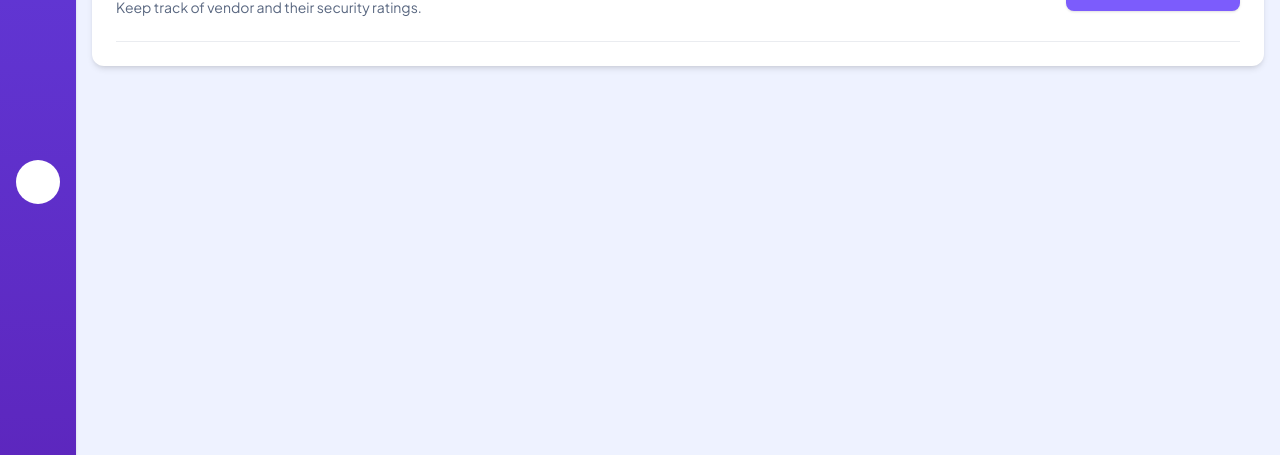
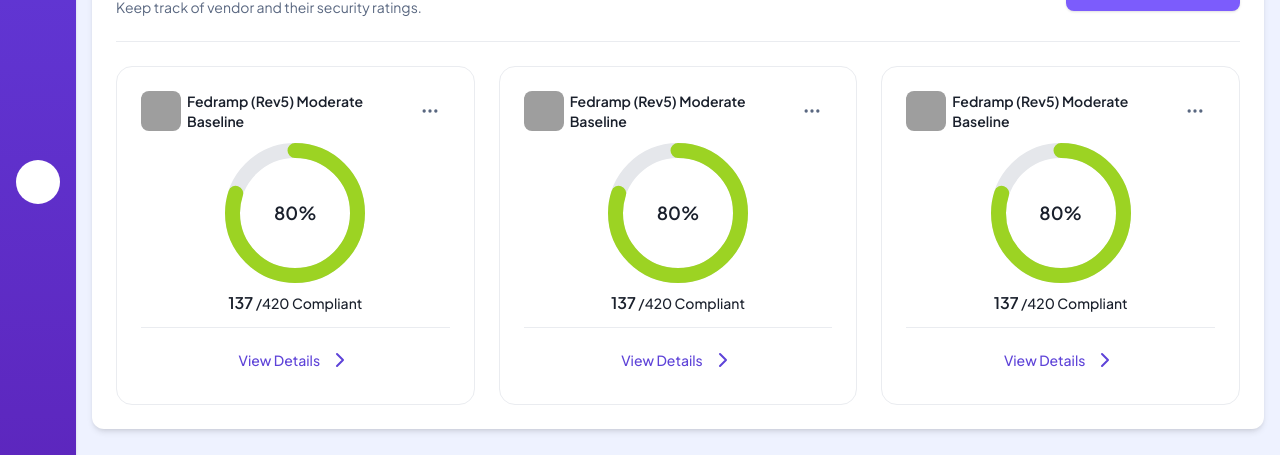
Before and after one commit to Platformone-Group-Inc/Platformone-frontend, a Next.js app: page /frameworks in a window 1280 px wide. Shown: the part 158-613 px from the top of the page. Built offline with nearby package versions, Linux system fonts and the light colour scheme; grey boxes are pictures that could not be loaded; some icons are missing.

Commit message:
ui: add FrameworksCard component and integrate it into MyFrameworks

```diff
--- /dev/null
+++ b/src/app/(main)/frameworks/components/frameworks-card.tsx
@@ -0,0 +1,68 @@
+import RadialChart from "@/components/charts/radial-chart";
+import { Button } from "@/components/ui/button";
+import { ChevronRightIcon, EllipsisIcon } from "lucide-react";
+
+import {
+  DropdownMenu,
+  DropdownMenuContent,
+  DropdownMenuItem,
+  DropdownMenuTrigger,
+} from "@/components/ui/dropdown-menu";
+
+const FrameworksCardActions = () => {
+  return (
+    <DropdownMenu>
+      <DropdownMenuTrigger asChild>
+        <Button
+          variant={"transparent"}
+          size={"icon"}
+          // onClick={() => setOpenInfoModal(true)}
+        >
+          <EllipsisIcon size={20} className="stroke-secondary-400" />
+        </Button>
+      </DropdownMenuTrigger>
+      <DropdownMenuContent className="w-[240px]">
+        <DropdownMenuItem>Dashboard</DropdownMenuItem>
+        <DropdownMenuItem>Control</DropdownMenuItem>
+        <DropdownMenuItem>Report</DropdownMenuItem>
+      </DropdownMenuContent>
+    </DropdownMenu>
+  );
+};
+
+const FrameworksCard = () => {
+  return (
+    <div className="rounded-2xl flex flex-col justify-normal items-center gap-3 p-6 border">
+      <div className="flex items-start justify-between w-full">
+        <div className="flex items-center gap-1.5">
+          {/* TODO */}
+          <img
+            src="https://encrypted-tbn0.gstatic.com/images?q=tbn:ANd9GcSvJSRyd-WENuShraJJsJ22fdVvoKTztuuZ4A&s"
+            alt=""
+            className="size-10 rounded-lg"
+          />
+
+          <p className="font-semibold text-sm">
+            Fedramp (Rev5) Moderate Baseline
+          </p>
+        </div>
+
+        <FrameworksCardActions />
+      </div>
+      <div className="flex flex-col items-center justify-center gap-2 w-full">
+        <RadialChart value={80} size={140} arcWidth={15} />
+        <p className="text-sm font-medium">
+          <b className="text-base font-semibold">137</b> /420 Compliant
+        </p>
+      </div>
+      <hr className="w-full" />
+
+      <Button variant={"transparent"} className="text-primary-600 text-sm">
+        View Details
+        <ChevronRightIcon />
+      </Button>
+    </div>
+  );
+};
+
+export default FrameworksCard;
--- a/src/app/(main)/frameworks/components/my-frameworks.tsx
+++ b/src/app/(main)/frameworks/components/my-frameworks.tsx
@@ -5,6 +5,7 @@
 import { cn } from "@/lib/utils";
 import { InfoIcon, PlusIcon } from "lucide-react";
 import Link from "next/link";
+import FrameworksCard from "./frameworks-card";
 
 const MyFrameworks = () => {
   return (
@@ -28,6 +29,11 @@
           Add Framework
         </Link>
       </div>
+      <div className="grid gap-6 grid-cols-3">
+        {Array.from({ length: 3 }).map((_, i) => (
+          <FrameworksCard key={i} />
+        ))}
+      </div>
     </div>
   );
 };
--- a/src/components/charts/radial-chart.tsx
+++ b/src/components/charts/radial-chart.tsx
@@ -3,10 +3,15 @@
 interface Props {
   value?: number; // Value between 0 and 100
   size?: number; // Diameter of the chart in pixels
+  arcWidth?: number; // Width of the progress arc
 }
 
-const RadialChart: React.FC<Props> = ({ value = 0, size = 100 }) => {
-  const strokeWidth = 10;
+const RadialChart: React.FC<Props> = ({
+  value = 0,
+  size = 100,
+  arcWidth = 10,
+}) => {
+  const strokeWidth = arcWidth; // Use arcWidth as the stroke width
   const radius = (size - strokeWidth) / 2;
   const circumference = 2 * Math.PI * radius;
 
```
